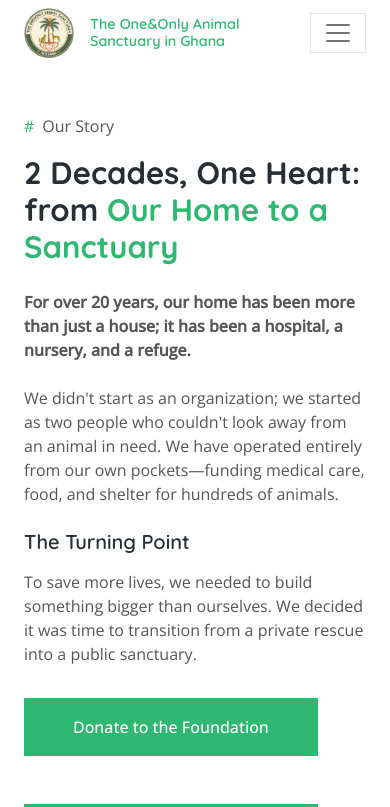
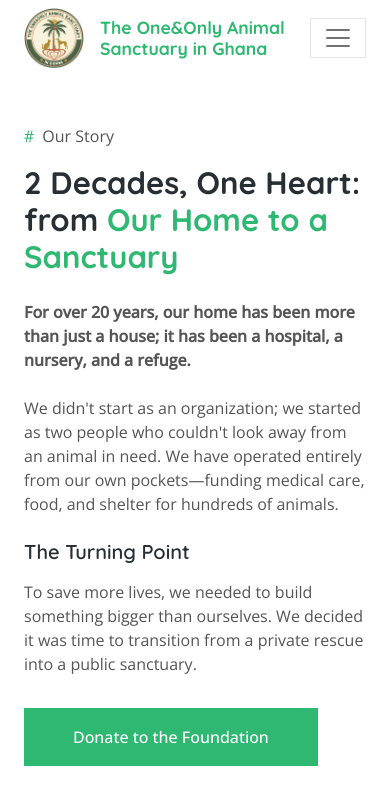
Before and after one commit to CodeInnovatica-Clients/animal_sanctuary, a plain HTML site: page index.html in a window 390 px wide. Shown: the top 807 px of the page. Drawn offline with nearby package versions, Linux system fonts and the light colour scheme.

Commit message:
update logo

```diff
--- a/css/style.css
+++ b/css/style.css
@@ -611,3 +611,29 @@
         font-size: 0.9rem;
     }
 }
+
+/*** Brand Logo and Text Scaling ***/
+.navbar .navbar-brand img {
+    /* Increases logo height from 50px to 75px */
+    max-height: 75px;
+    transition: .5s;
+}
+
+.navbar .navbar-brand h5 {
+    /* Increases the font size and adjusts line height */
+    font-size: 1.5rem;
+    line-height: 1.2;
+    font-weight: 700;
+    margin-left: 10px;
+}
+
+/* Responsive adjustment for mobile screens */
+@media (max-width: 991.98px) {
+    .navbar .navbar-brand img {
+        max-height: 60px;
+    }
+
+    .navbar .navbar-brand h5 {
+        font-size: 1.1rem;
+    }
+}
```
